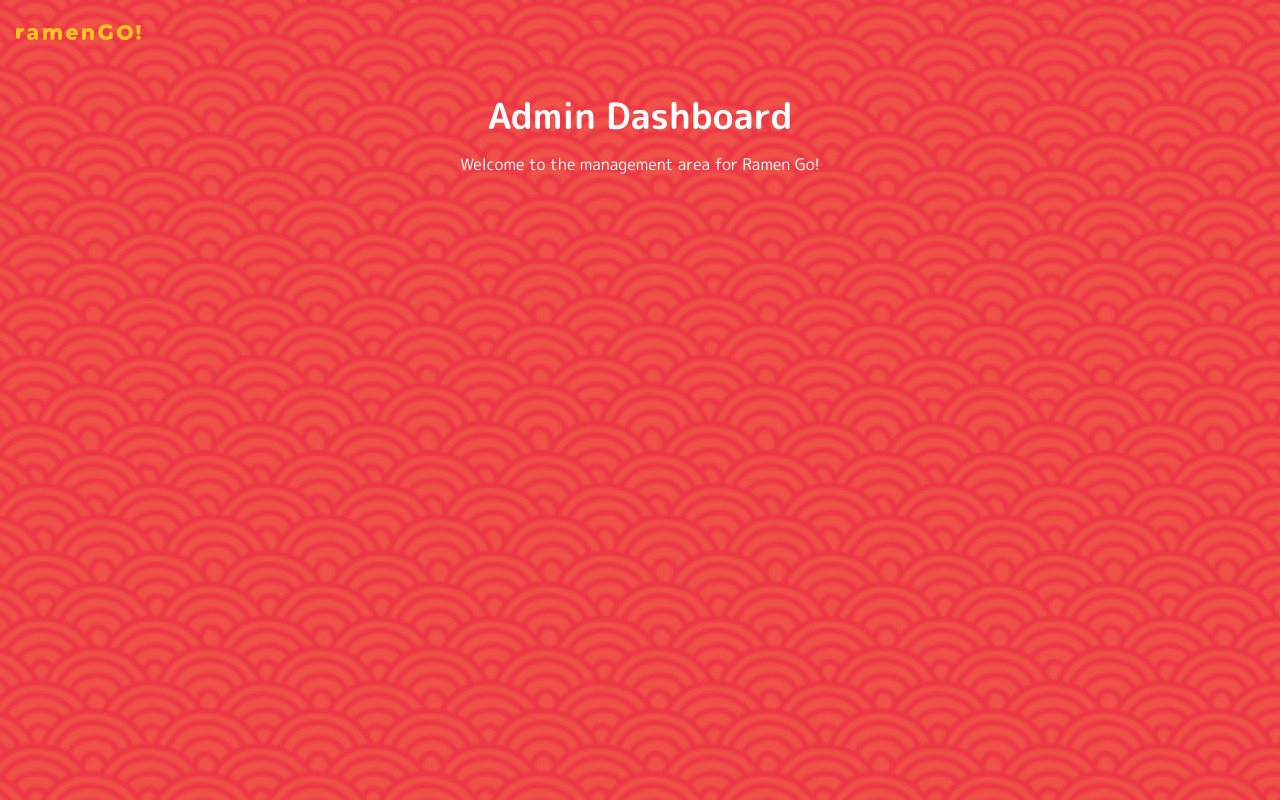
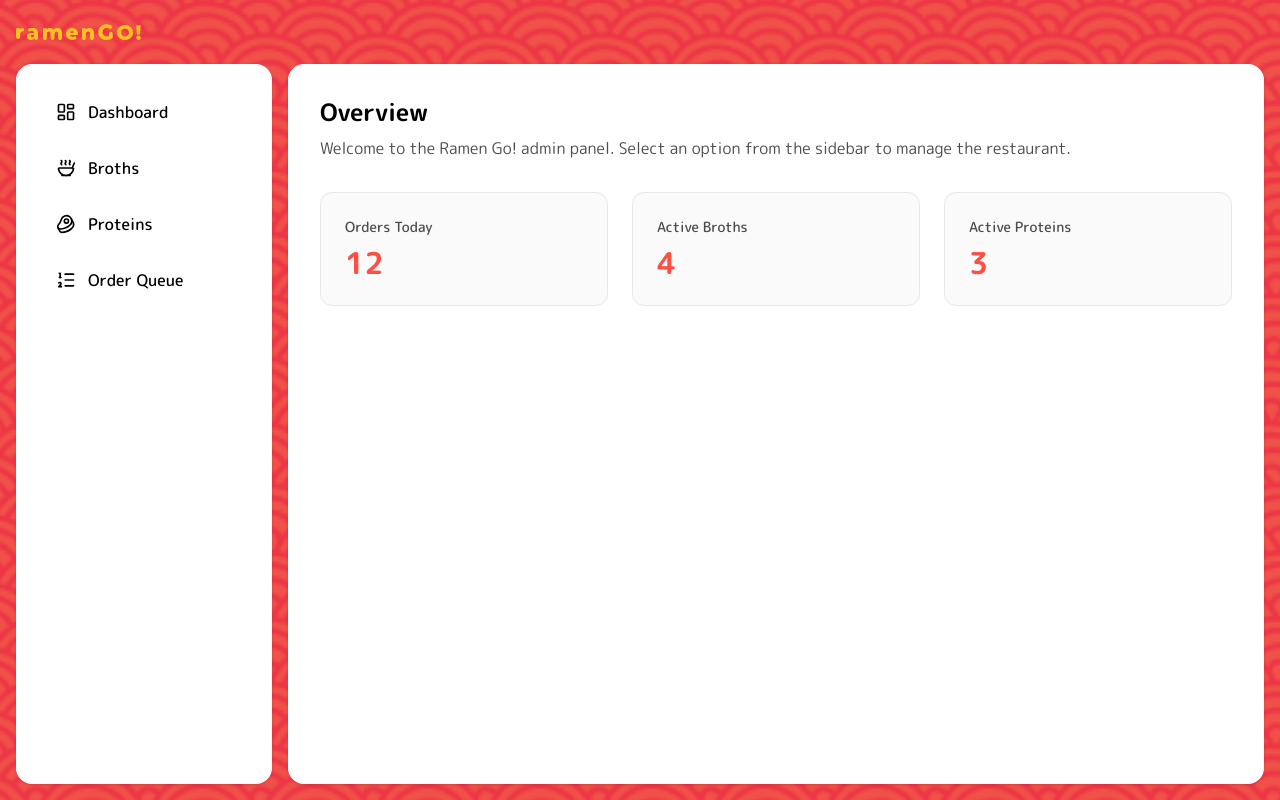
Before and after one commit to Robson16/ramen-go, a Next.js app: page /admin in a window 1280 px wide. Built offline with nearby package versions, Linux system fonts and the light colour scheme.

Commit message:
feat(admin): create admin base layout and sidebar

```diff
--- /dev/null
+++ b/src/app/admin/layout.tsx
@@ -0,0 +1,59 @@
+import { Beef, LayoutDashboard, ListOrdered, Soup } from 'lucide-react'
+import Link from 'next/link'
+import { ReactNode } from 'react'
+
+import bgPatternRed from '@/app/_assets/images/bg-pattern-red.png'
+import { Header } from '@/app/_components/Header'
+
+export default function AdminLayout({ children }: { children: ReactNode }) {
+  return (
+    <div
+      className="flex min-h-screen flex-col bg-size-[450px]"
+      style={{ backgroundImage: `url(${bgPatternRed.src})` }}
+    >
+      <Header />
+
+      <div className="mt-12 flex w-full flex-1 flex-col gap-4 p-4 md:flex-row">
+        <aside className="w-full shrink-0 rounded-2xl bg-white p-6 shadow-sm md:w-64">
+          <nav className="flex flex-col gap-2">
+            <Link
+              href="/admin"
+              className="flex items-center gap-3 rounded-lg px-4 py-3 font-medium text-foreground transition-colors hover:bg-secondary/10 hover:text-secondary"
+            >
+              <LayoutDashboard size={20} />
+              Dashboard
+            </Link>
+
+            <Link
+              href="/admin/broths"
+              className="flex items-center gap-3 rounded-lg px-4 py-3 font-medium text-foreground transition-colors hover:bg-secondary/10 hover:text-secondary"
+            >
+              <Soup size={20} />
+              Broths
+            </Link>
+
+            <Link
+              href="/admin/proteins"
+              className="flex items-center gap-3 rounded-lg px-4 py-3 font-medium text-foreground transition-colors hover:bg-secondary/10 hover:text-secondary"
+            >
+              <Beef size={20} />
+              Proteins
+            </Link>
+
+            <Link
+              href="/admin/orders"
+              className="flex items-center gap-3 rounded-lg px-4 py-3 font-medium text-foreground transition-colors hover:bg-secondary/10 hover:text-secondary"
+            >
+              <ListOrdered size={20} />
+              Order Queue
+            </Link>
+          </nav>
+        </aside>
+
+        <main className="flex-1 rounded-2xl bg-white p-6 shadow-sm md:p-8">
+          {children}
+        </main>
+      </div>
+    </div>
+  )
+}
--- a/src/app/admin/page.tsx
+++ b/src/app/admin/page.tsx
@@ -1,21 +1,30 @@
-import bgPatternRed from '@/app/_assets/images/bg-pattern-red.png'
-import { Header } from '@/app/_components/Header'
-
 export default function AdminDashboard() {
   return (
-    <main
-      className="relative min-h-screen bg-size-[450px]"
-      style={{ backgroundImage: `url(${bgPatternRed.src})` }}
-    >
-      <Header />
-      <div className="mx-auto w-full max-w-content px-4 py-16">
-        <h1 className="mt-8 text-center text-4xl font-black text-white">
-          Admin Dashboard
-        </h1>
-        <p className="mt-4 text-center text-white">
-          Welcome to the management area for Ramen Go!
-        </p>
+    <div>
+      <h1 className="text-2xl font-black text-foreground">Overview</h1>
+      <p className="mt-2 text-foreground/70">
+        Welcome to the Ramen Go! admin panel. Select an option from the sidebar
+        to manage the restaurant.
+      </p>
+
+      <div className="mt-8 grid grid-cols-1 gap-6 sm:grid-cols-3">
+        <div className="rounded-xl border border-gray-200 bg-background p-6">
+          <p className="text-sm font-medium text-foreground/70">Orders Today</p>
+          <p className="mt-2 text-3xl font-black text-secondary">12</p>
+        </div>
+        <div className="rounded-xl border border-gray-200 bg-background p-6">
+          <p className="text-sm font-medium text-foreground/70">
+            Active Broths
+          </p>
+          <p className="mt-2 text-3xl font-black text-secondary">4</p>
+        </div>
+        <div className="rounded-xl border border-gray-200 bg-background p-6">
+          <p className="text-sm font-medium text-foreground/70">
+            Active Proteins
+          </p>
+          <p className="mt-2 text-3xl font-black text-secondary">3</p>
+        </div>
       </div>
-    </main>
+    </div>
   )
 }
```
Also changed, not shown: 1 other file (tests, documents, lock files or other folders).
